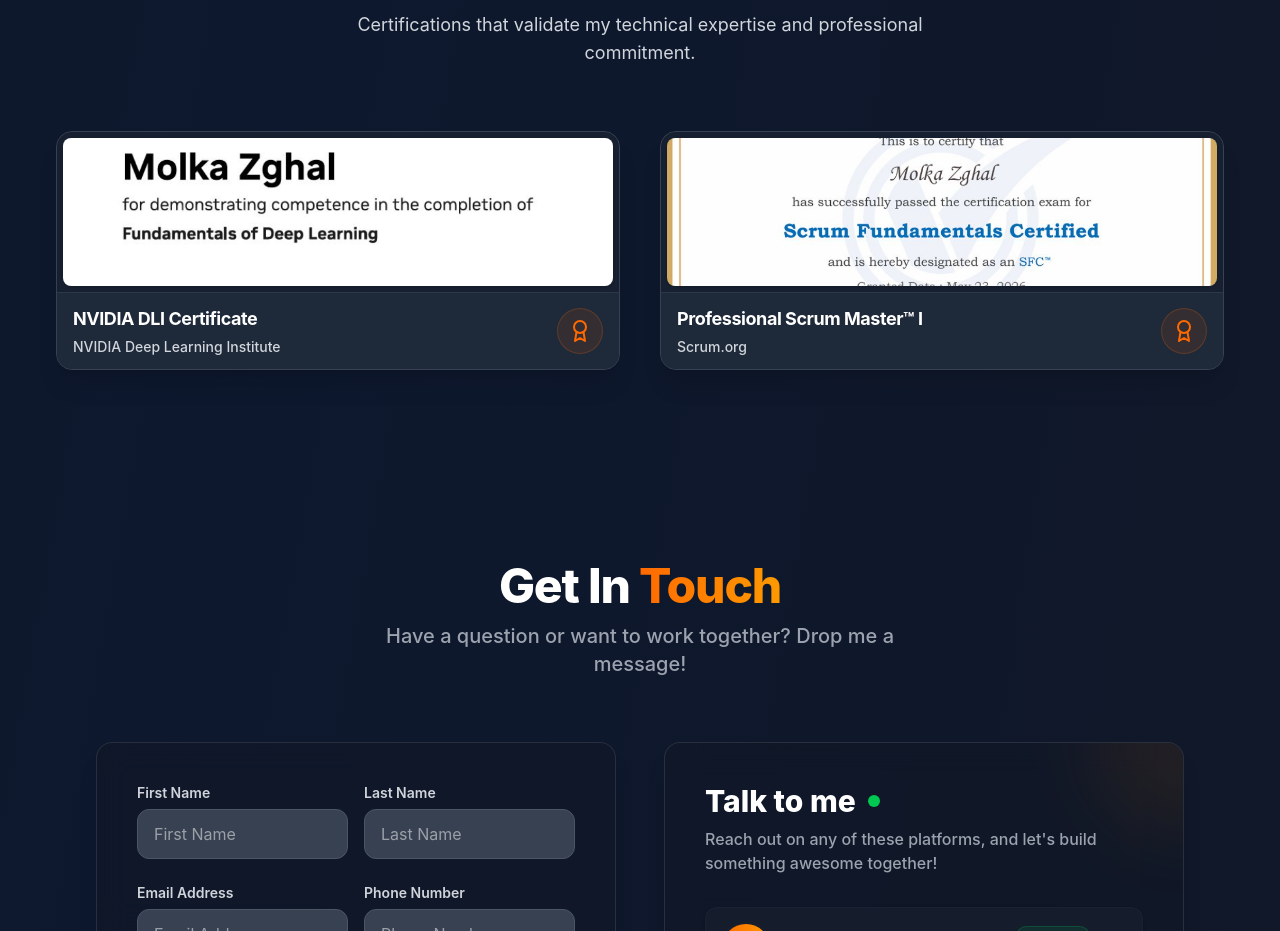
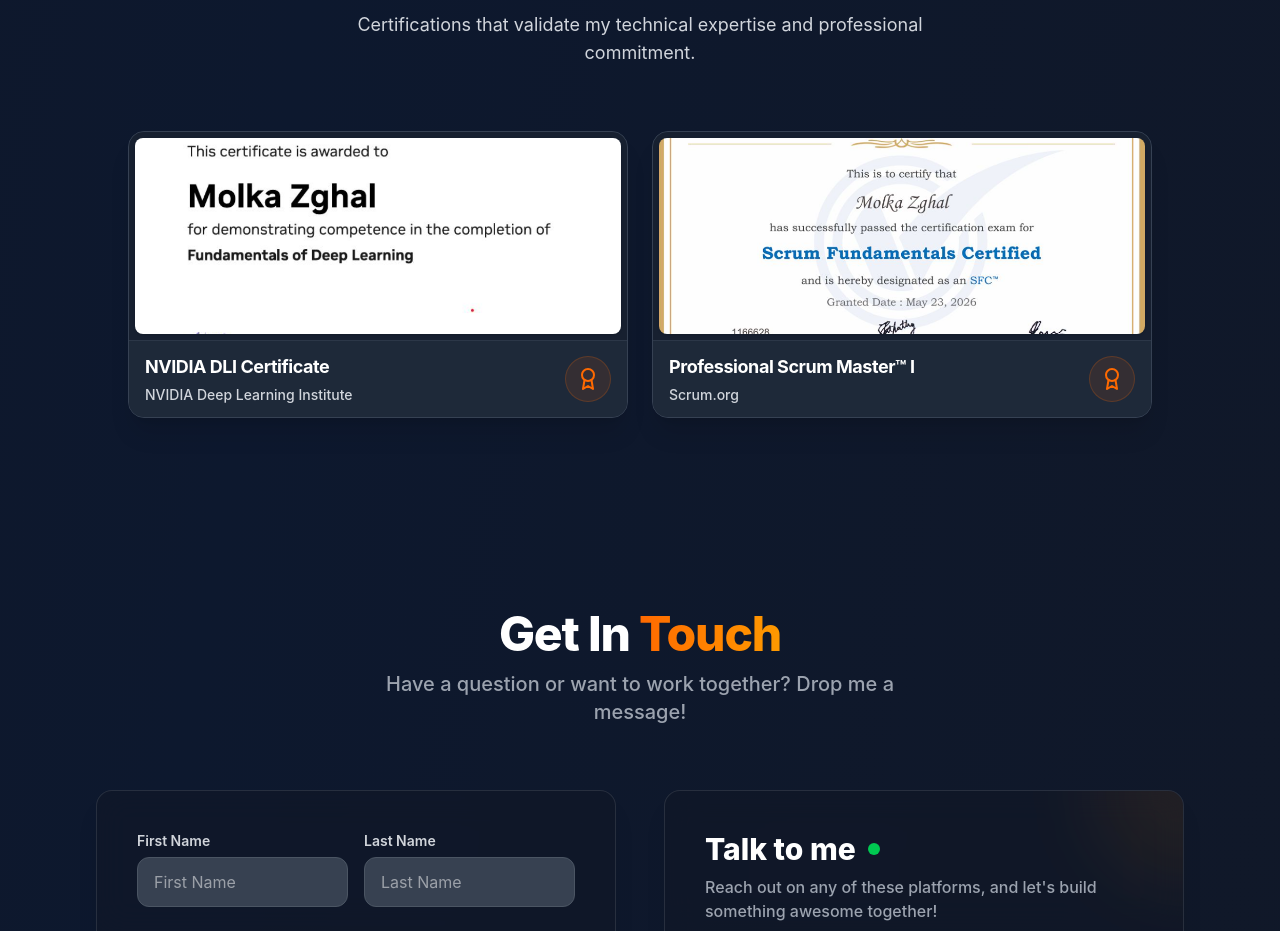
Before and after one commit to molka2005/portfeliomolka, a React (Vite) app: page / in a window 1280 px wide. Shown: the part 5720-6651 px from the top of the page. Built offline with nearby package versions, Linux system fonts and the light colour scheme.

Commit message:
style: match certification box size to project box size

```diff
--- a/src/Components/Certifications.jsx
+++ b/src/Components/Certifications.jsx
@@ -44,7 +44,7 @@
         </div>
 
         {/* Cartes */}
-        <div className="grid grid-cols-1 md:grid-cols-2 gap-10">
+        <div className="grid grid-cols-1 md:grid-cols-2 gap-6 max-w-5xl mx-auto">
           {certifications.map((cert, index) => (
             <div
               key={index}
@@ -53,7 +53,7 @@
               className={`relative overflow-hidden rounded-2xl border ${theme.cardBorder} shadow-xl hover:shadow-2xl transition-all duration-300 transform hover:-translate-y-2 group flex flex-col bg-white dark:bg-gray-800`}
             >
               {/* Conteneur de l'image (Capture d'écran) */}
-              <div className="relative w-full h-32 sm:h-40 overflow-hidden bg-gray-50 dark:bg-gray-900/50 flex items-center justify-center p-1.5">
+              <div className="relative w-full h-44 sm:h-52 overflow-hidden bg-gray-50 dark:bg-gray-900/50 flex items-center justify-center p-1.5">
                 <img
                   src={cert.background}
                   alt={cert.title}
```
